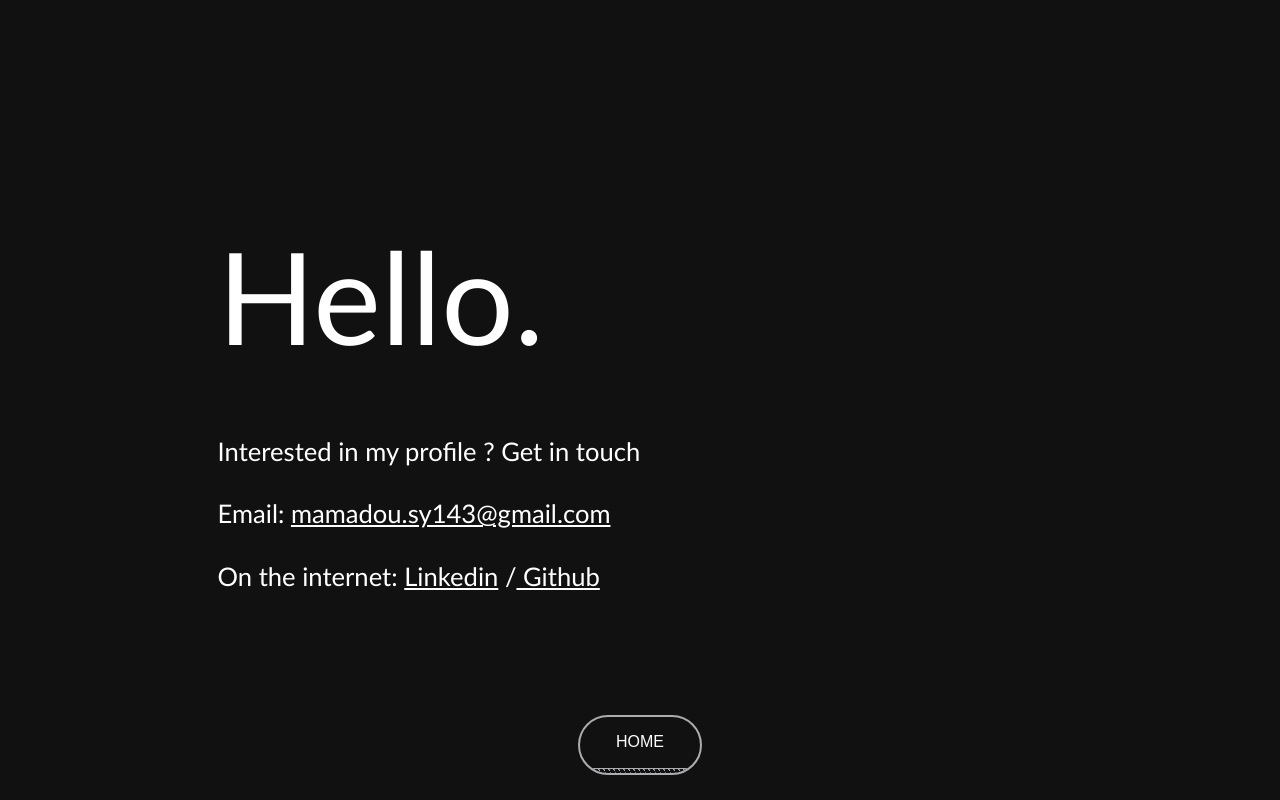
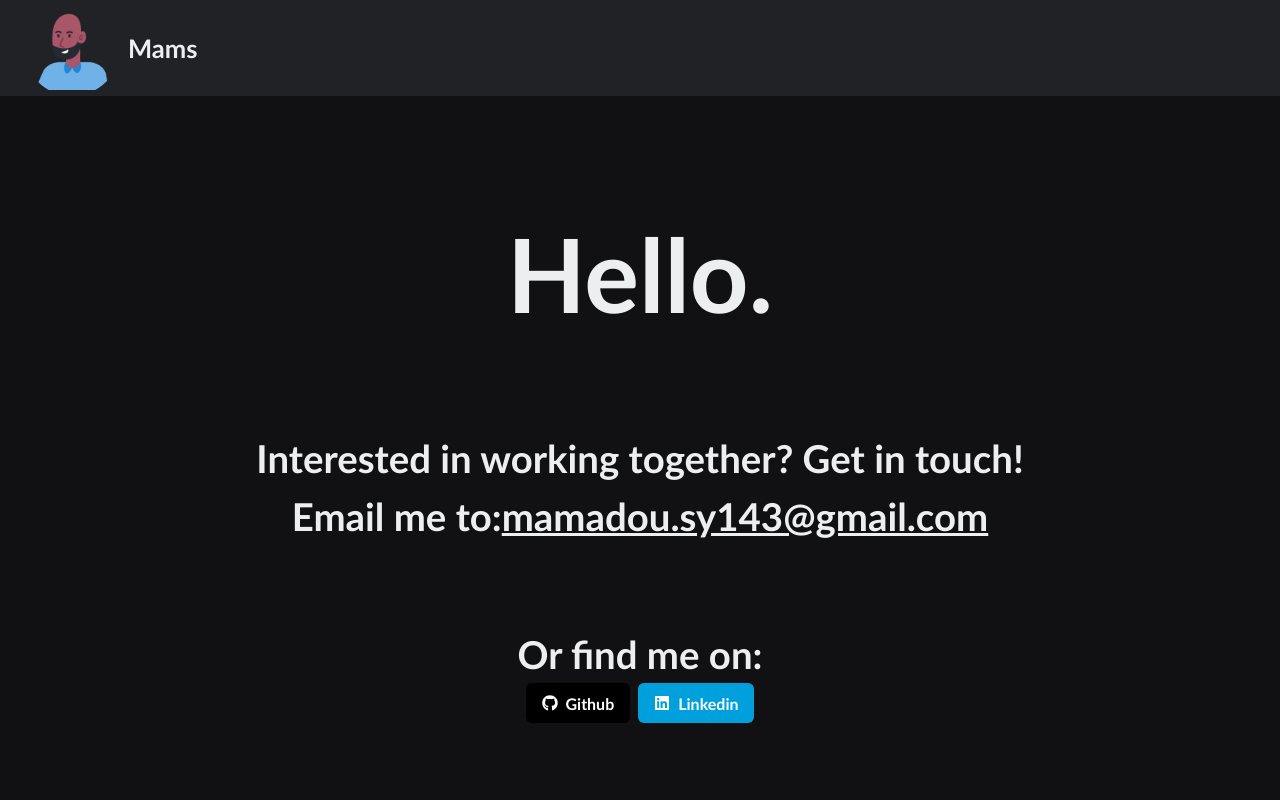
Before and after one commit to M-ams/Portfolio, a Next.js app: page /contact in a window 1280 px wide. Built offline with nearby package versions, Linux system fonts and the light colour scheme.

Commit message:
contact me page

```diff
--- a/pages/about-me.tsx
+++ b/pages/about-me.tsx
@@ -237,11 +237,11 @@ function AboutMe() {
           className="cssanimation sequence fadeInBottom font-semibold"
         >
           <Flex flexDirection={"column"}>
-            {/* <Text>Full Stack Developer At <a
+            <Text>Full Stack Developer At <Link
               href={"https://www.uptodo.fr/"}
               target="_blank"
               className="text-white"
-            >Uptodo</a></Text> */}
+            >Uptodo</Link></Text>
 
             <Text>Sep 2022 - Nov 2023 </Text>
           </Flex>
--- a/pages/contact.tsx
+++ b/pages/contact.tsx
@@ -1,38 +1,111 @@
 import Link from "next/link";
+
+import { FaGithub, FaLinkedin } from "react-icons/fa";
+
+import {
+  Box,
+  Container,
+  Flex,
+  Stack,
+  Text,
+  Grid,
+  Heading,
+  Icon,
+  SimpleGrid,
+  Image,
+  HStack,
+  Button,
+} from "@chakra-ui/react";
+import Navbar from "../components/Navbar";
 
 function Contact() {
   return (
-    <div className="bg-[#121111] min-h-screen flex flex-col">
-      <div className="flex flex-col xl:mt-[25vh] xl:ml-[17vw] lg:mt-[25vh] lg:ml-[17vw] 2xl:mt-[25vh] 2xl:ml-[17vw] optima xs:text-center sm:text-center md:text-center ">
-        <p className="text-[10vw] xs:text-6xl lg:text-6xl xs:mt-32 lg:mt-32 md:mt-32 text-white gg">Hello.</p>
-        <p className="text-[2vw] xs:text-[5vw] sm:text-[5vw] md:text-[5vw] text-white mt-10 font-thin gg2">
-          Interested in my profile ? Get in touch
-        </p>
-        <p className="text-[2vw] xs:text-[5vw] text-white mt-6 font-thin gg2">
-          Email:{" "}
-          <Link href="mailto:mamadou.sy143@gmail.com" className="underline">
-            {" "}
-            mamadou.sy143@gmail.com
+    <Flex className=" min-h-screen flex flex-col optima" bg={"brand.bg"}>
+      <Navbar />
+      <Flex
+        className="cssanimation sequence fadeInBottom"
+        flexDirection={"column"}
+        textAlign={"center"}
+        m={"auto"}
+      >
+        <Text
+          fontSize={{ base: "20px", md: "35px", lg: "5w", xl: "8vw" }}
+          color={"brand.text2"}
+          as={"b"}
+          mt={["10vh", "10vh", "15vh", "15vh"]}
+          className="cssanimation sequence fadeInBottom"
+          m={"auto"}
+        >
+          Hello.
+        </Text>
+        <Text
+          fontSize={{ base: "20px", md: "35px", lg: "2vw", xl: "3vw" }}
+          color={"brand.text2"}
+          as={"b"}
+          mt={"10vh"}
+          className="cssanimation sequence fadeInBottom"
+          textAlign={["center", "center", "left", "left"]}
+        >
+          Interested in working together? Get in touch!
+        </Text>
+
+        <Flex textAlign={"center"} m={"auto"}>
+          <Text
+            fontSize={{ base: "20px", md: "35px", lg: "2vw", xl: "3vw" }}
+            color={"brand.text2"}
+            as={"b"}
+            className="cssanimation sequence fadeInBottom"
+            textAlign={["center", "center", "left", "left"]}
+          >
+            Email me to:
+          </Text>
+
+          <Link href={"mailto:mamadou.sy143@gmail.com"} target="_blank">
+            <Text
+              fontSize={{ base: "20px", md: "35px", lg: "2vw", xl: "3vw" }}
+              color={"brand.text2"}
+              as={"b"}
+              mt={"10vh"}
+              className="cssanimation sequence fadeInBottom"
+              textDecoration={"underline"}
+            >
+              mamadou.sy143@gmail.com
+            </Text>
           </Link>
-        </p>
-        <p className="text-[2vw] xs:text-[5vw] text-white mt-6 font-thin gg3">
-          On the internet:{" "}
-          <Link href="https://www.linkedin.com/in/mamadou-sy/" className="underline">
-            {" "}
-            Linkedin
-          </Link> /
-            <Link href="https://github.com/Mams-sy" className="underline">
-                {" "}
-                Github
-            </Link>
-        </p>
-      </div>
-      <div className="flex m-auto mt-[15vh] space-x-6 cssanimation sequence fadeInBottom ">
-        <Link href="/" className="btn btn--stripe btn--radius 2xl:text-[4vw]">
-          Home
-        </Link>
-      </div>
-    </div>
+        </Flex>
+
+        <Text
+          fontSize={{ base: "20px", md: "35px", lg: "2vw", xl: "3vw" }}
+          color={"brand.text2"}
+          as={"b"}
+          mt={"10vh"}
+          className="cssanimation sequence fadeInBottom"
+          textAlign={"center"}
+        >
+          Or find me on:
+        </Text>
+        <HStack className="cssanimation sequence fadeInBottom" m={"auto"}>
+          <Link href={"https://github.com/M-ams"} target="_blank">
+            <Button
+              bg="black"
+              color={"white"}
+              leftIcon={<FaGithub />}
+              _hover={{ bg: "brand.componentbghover" }}
+            >
+              Github
+            </Button>
+          </Link>
+          <Link
+            href={"https://www.linkedin.com/in/mamadou-sy/"}
+            target="_blank"
+          >
+            <Button colorScheme="linkedin" leftIcon={<FaLinkedin />}>
+              Linkedin
+            </Button>
+          </Link>
+        </HStack>
+      </Flex>
+    </Flex>
   );
 }
 
--- a/pages/projects.tsx
+++ b/pages/projects.tsx
@@ -25,7 +25,7 @@ import Navbar from "../components/Navbar";
 
 function Projects() {
   return (
-    <Box className=" min-h-screen flex flex-col" bg={"brand.bg"}>
+    <Box className=" min-h-screen flex flex-col optima" bg={"brand.bg"}>
       <Navbar />
 
       <Heading
```
